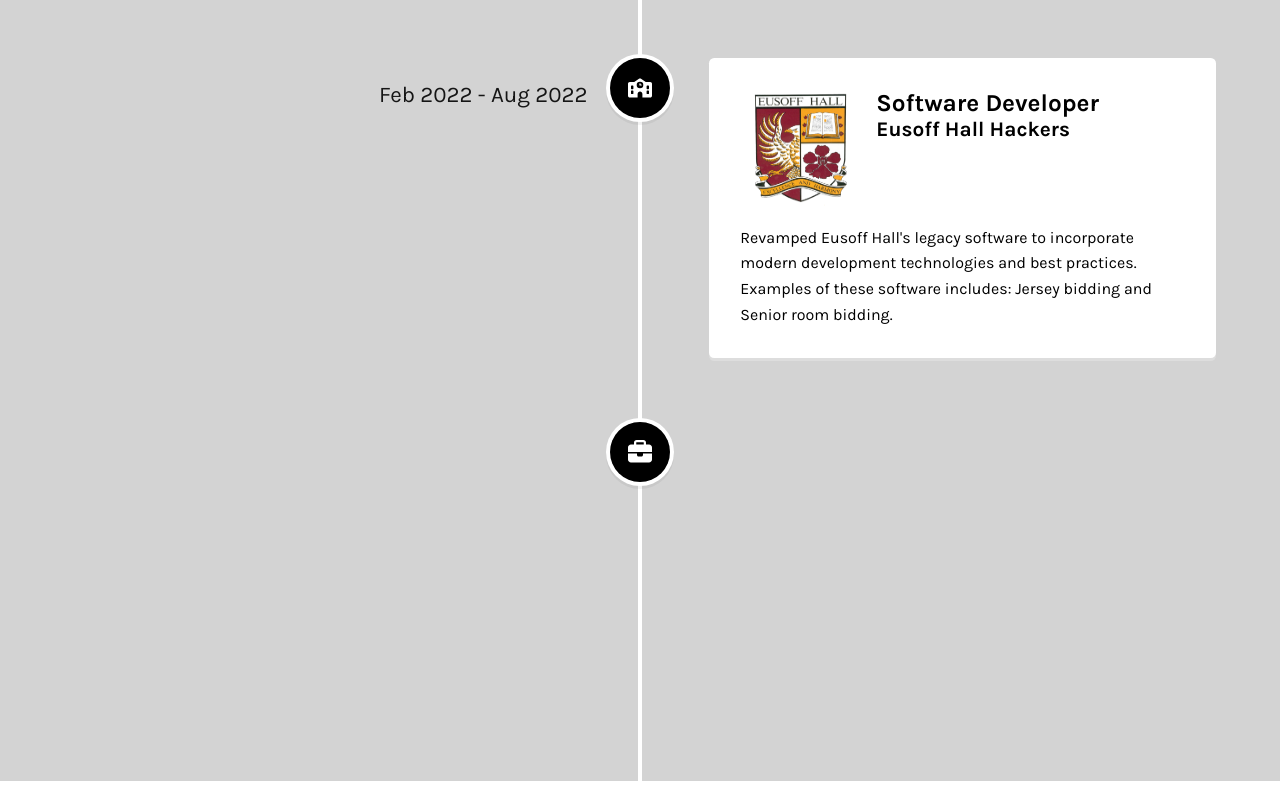
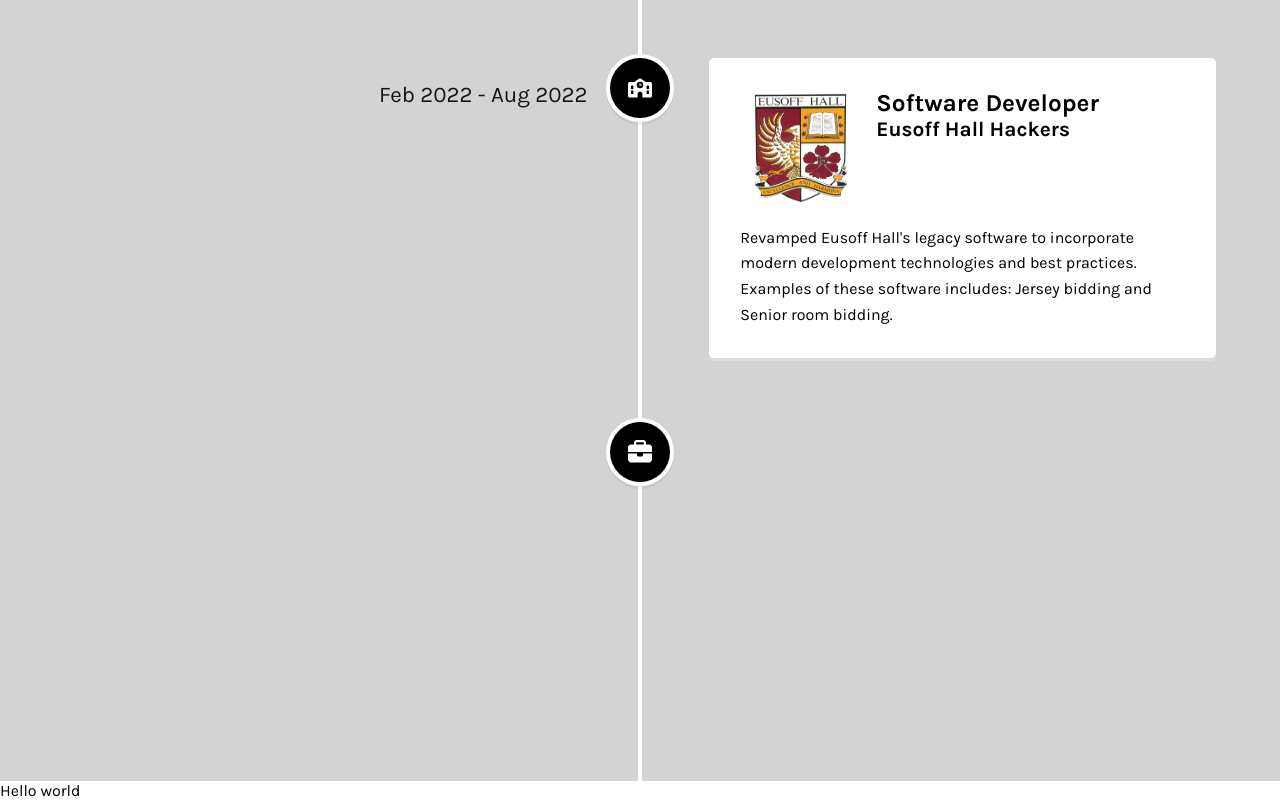
Before and after one commit to mingyuanc/mingyuanc.github.io, a React (Vite) app: page / in a window 1280 px wide. Shown: the part 3354-4154 px from the top of the page. Built offline with nearby package versions, Linux system fonts and the light colour scheme.

Commit message:
added keys to auto generated items

```diff
--- a/src/App.tsx
+++ b/src/App.tsx
@@ -4,12 +4,14 @@ import Profile from "./Home/Profile";
 import About from "./Home/About";
 import Project from "./Home/Project";
 import Experience from "./Home/Experience";
+import Skill from "./Home/Skill";
 import "./App.css";
 
 function App() {
   const aboutRef = useRef<HTMLInputElement>(null);
   const projectRef = useRef<HTMLInputElement>(null);
   const expRef = useRef<HTMLInputElement>(null);
+  const skillRef = useRef<HTMLInputElement>(null);
   const scrollTo = (ref: React.RefObject<HTMLInputElement>) => {
     ref.current?.scrollIntoView({ behavior: "smooth", block: "start" });
   };
@@ -19,6 +21,7 @@ function App() {
         scrollToAbout={() => scrollTo(aboutRef)}
         scrollToProjects={() => scrollTo(projectRef)}
         scrollToExps={() => scrollTo(expRef)}
+        scrollToSkills={() => scrollTo(skillRef)}
       />
       <Profile scrollToAbout={() => scrollTo(aboutRef)} />
       <About
@@ -27,6 +30,7 @@ function App() {
       />
       <Project projectRef={projectRef} />
       <Experience expRef={expRef} />
+      <Skill skillRef={skillRef} />
     </>
   );
 }
--- a/src/Home/Card.tsx
+++ b/src/Home/Card.tsx
@@ -25,7 +25,7 @@ function Card({ isImg, img, title, desc, tech, link }: CardProps) {
         <p>{desc}</p>
         <ul>
           {tech.map((x) => (
-            <li>{x}</li>
+            <li key={new Date().getTime() * Math.random()}>{x}</li>
           ))}
         </ul>
       </div>
--- a/src/Home/Experience.tsx
+++ b/src/Home/Experience.tsx
@@ -30,6 +30,7 @@ function Experience({ expRef }: ExpProps) {
       <VerticalTimeline>
         {data.map((d) => (
           <VerticalTimelineElement
+            key={new Date().getTime() * Math.random()}
             className="vertical-timeline-element--work"
             date={d.date}
             contentStyle={{ fontSize: "clamp(1rem,3vw,1.3rem)" }}
--- a/src/Home/Project.tsx
+++ b/src/Home/Project.tsx
@@ -14,6 +14,7 @@ function Project({ projectRef }: ProjectProps) {
       <div className={styles.projectCards}>
         {data.map((x) => (
           <Card
+            key={new Date().getTime() * Math.random()}
             isImg={x.isImg}
             img={x.img}
             title={x.title}
--- /dev/null
+++ b/src/Home/Skill.tsx
@@ -0,0 +1,12 @@
+import { RefObject } from "react";
+import styles from "./Skill.module.css";
+
+interface SkillProps {
+  skillRef: RefObject<HTMLInputElement>;
+}
+
+function Skill({ skillRef }: SkillProps) {
+  return <div>Hello world</div>;
+}
+
+export default Skill;
--- a/src/NavBar/NavBar.tsx
+++ b/src/NavBar/NavBar.tsx
@@ -5,12 +5,14 @@ interface NavBarProps {
   scrollToAbout: () => void;
   scrollToProjects: () => void;
   scrollToExps: () => void;
+  scrollToSkills: () => void;
 }
 
 function NavBar({
   scrollToAbout,
   scrollToProjects,
   scrollToExps,
+  scrollToSkills,
 }: NavBarProps) {
   const [isNavExpanded, setIsNavExpanded] = useState(false);
   return (
@@ -49,7 +51,7 @@ function NavBar({
           <li onClick={scrollToAbout}>About</li>
           <li onClick={scrollToProjects}>Projects</li>
           <li onClick={scrollToExps}>Experiences</li>
-          <li>Skill</li>
+          <li onClick={scrollToSkills}>Skill</li>
         </ul>
       </div>
     </nav>
```
Also changed, not shown: src/Home/Skill.module.css (added).
